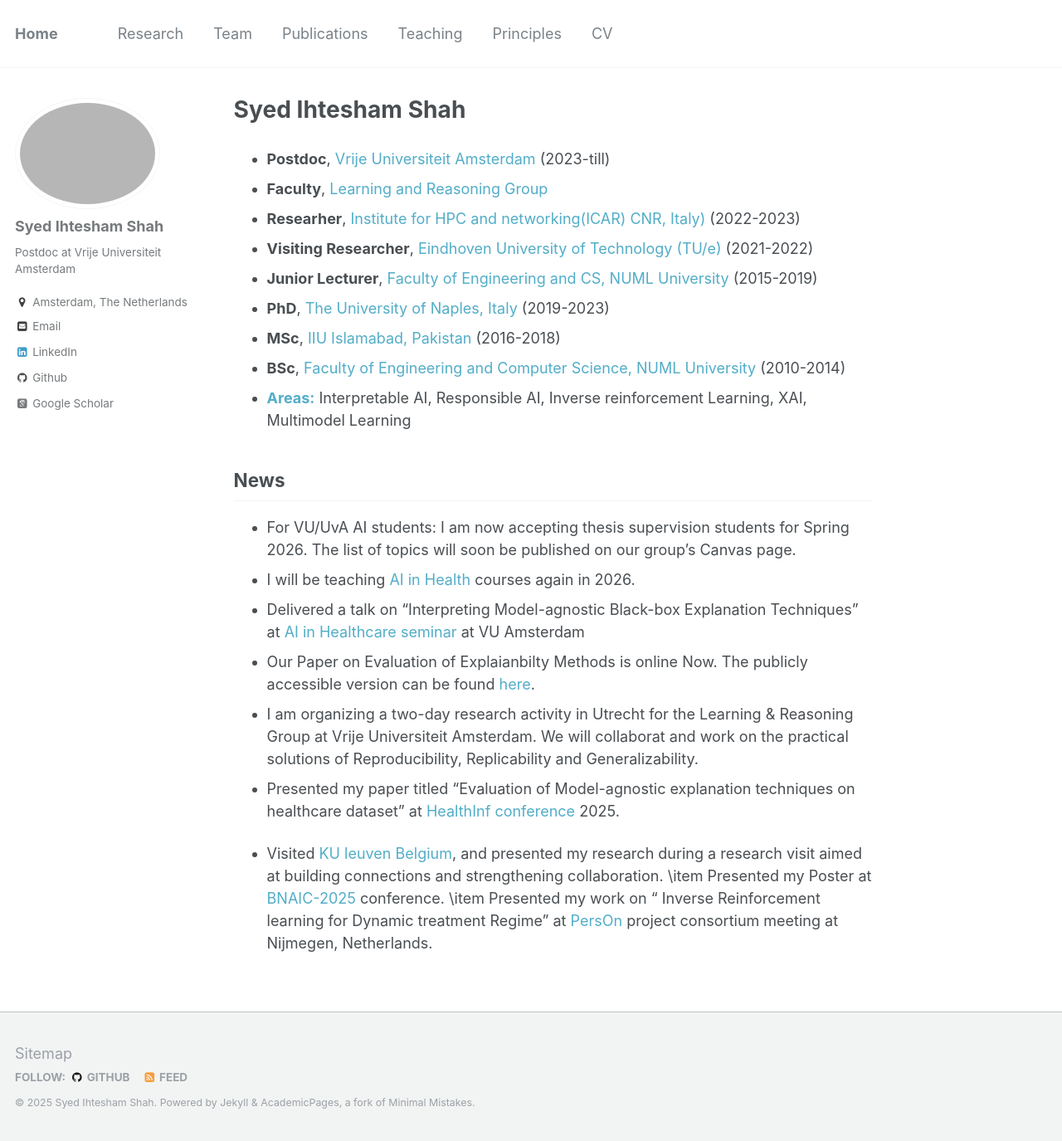
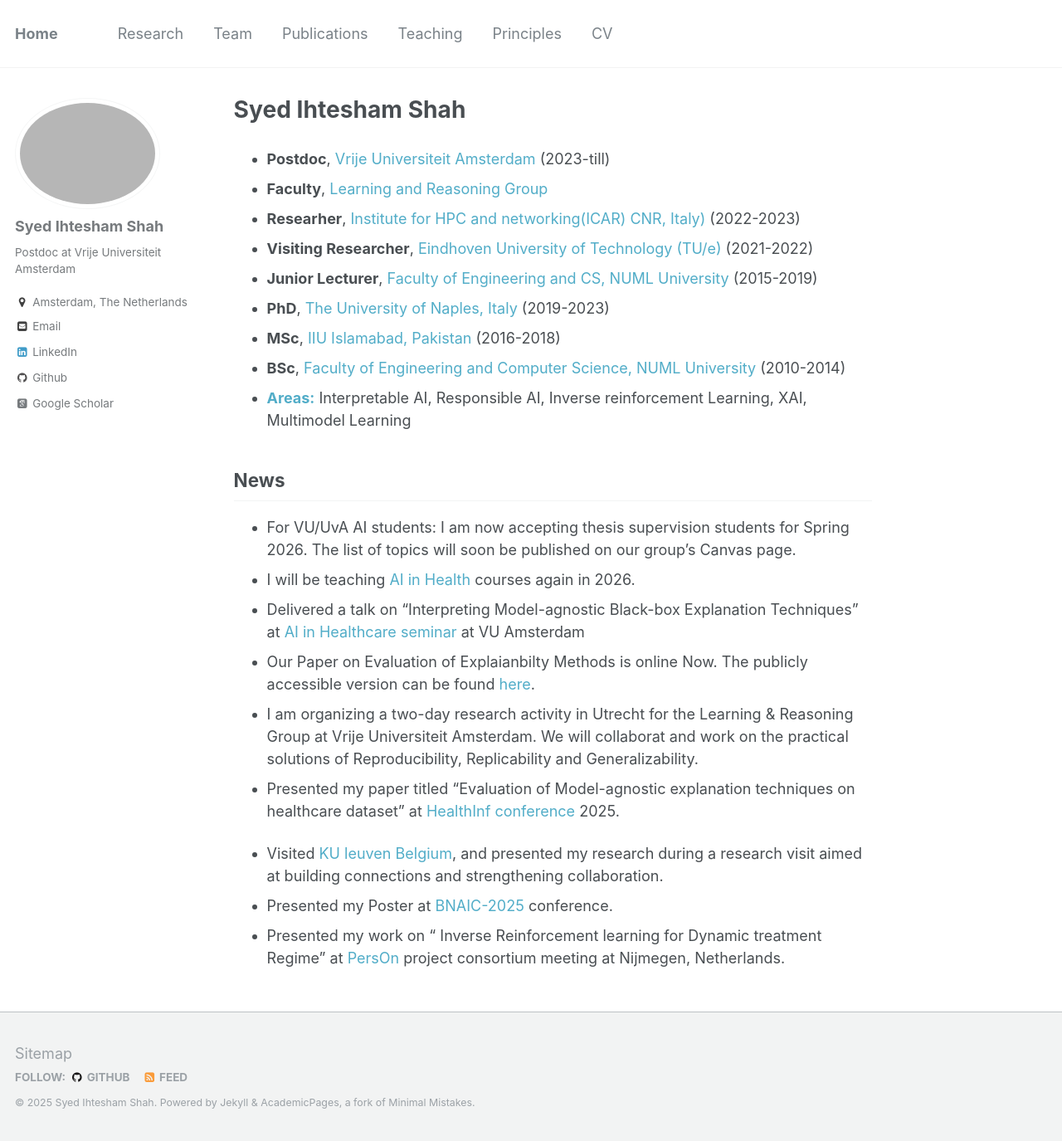
Before and after one commit to IhteshamShah/IhteshamShah.github.io, a Jekyll site: the page built from _pages/about.md, in a window 1280 px wide and 1375 px high. Shown: the whole window at 83% size. Built offline with Jekyll 4.4.1, drawn with Linux system fonts in a browser that asks for light colours; some web fonts are replaced.

Commit message:
changed details

```diff
--- a/_pages/about.md
+++ b/_pages/about.md
@@ -28,5 +28,5 @@ redirect_from:
 * Presented my paper titled "Evaluation of Model-agnostic explanation techniques on healthcare dataset" at [HealthInf conference](https://healthinf.scitevents.org/?y=2025) 2025.
 
 * Visited [KU leuven Belgium](https://www.kuleuven.be/kuleuven), and presented my research during a research visit aimed at building connections and strengthening collaboration.
-\item Presented my Poster at [BNAIC-2025](https://bnaic2025.unamur.be/programme.html) conference.
-\item Presented my work on " Inverse Reinforcement learning for Dynamic  treatment Regime" at [PersOn](https://www.personalisedcareinoncology.nl/) project consortium meeting at Nijmegen,  Netherlands.
+* Presented my Poster at [BNAIC-2025](https://bnaic2025.unamur.be/programme.html) conference.
+* Presented my work on " Inverse Reinforcement learning for Dynamic  treatment Regime" at [PersOn](https://www.personalisedcareinoncology.nl/) project consortium meeting at Nijmegen,  Netherlands.
```
